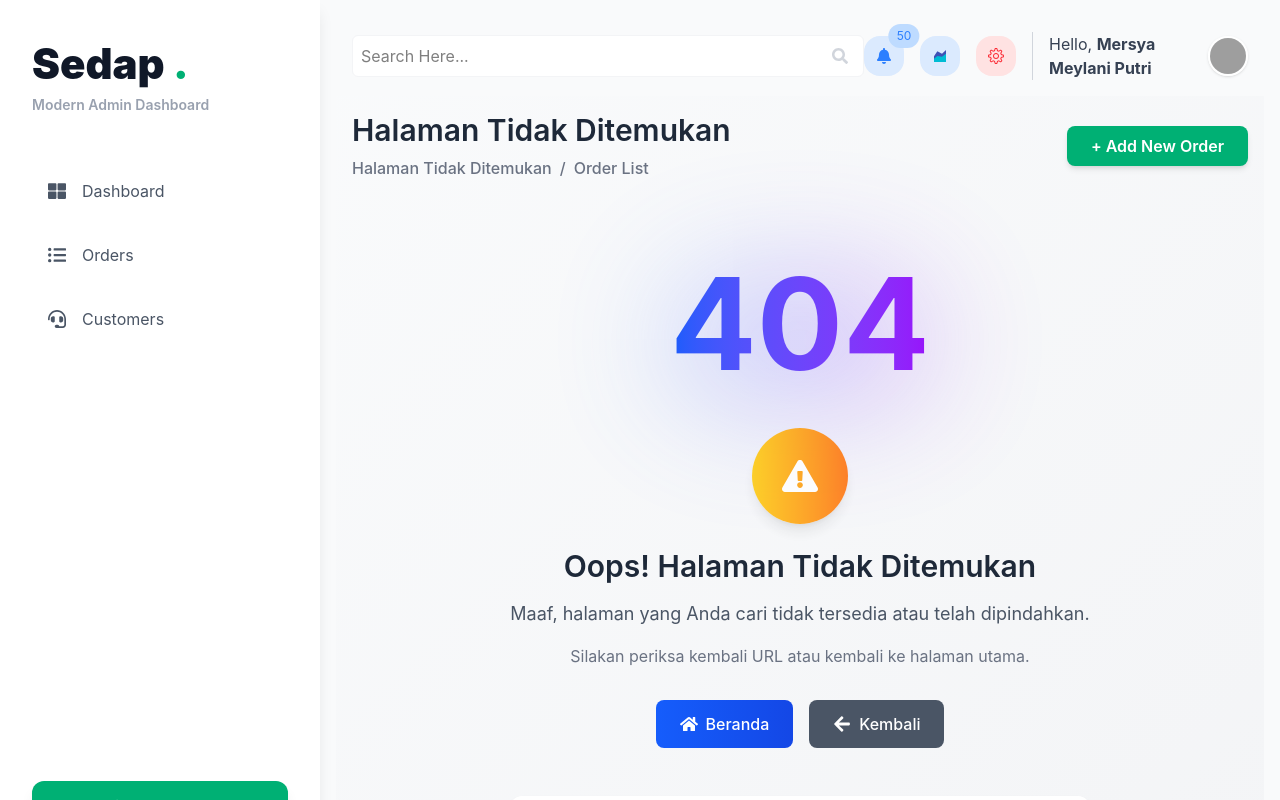
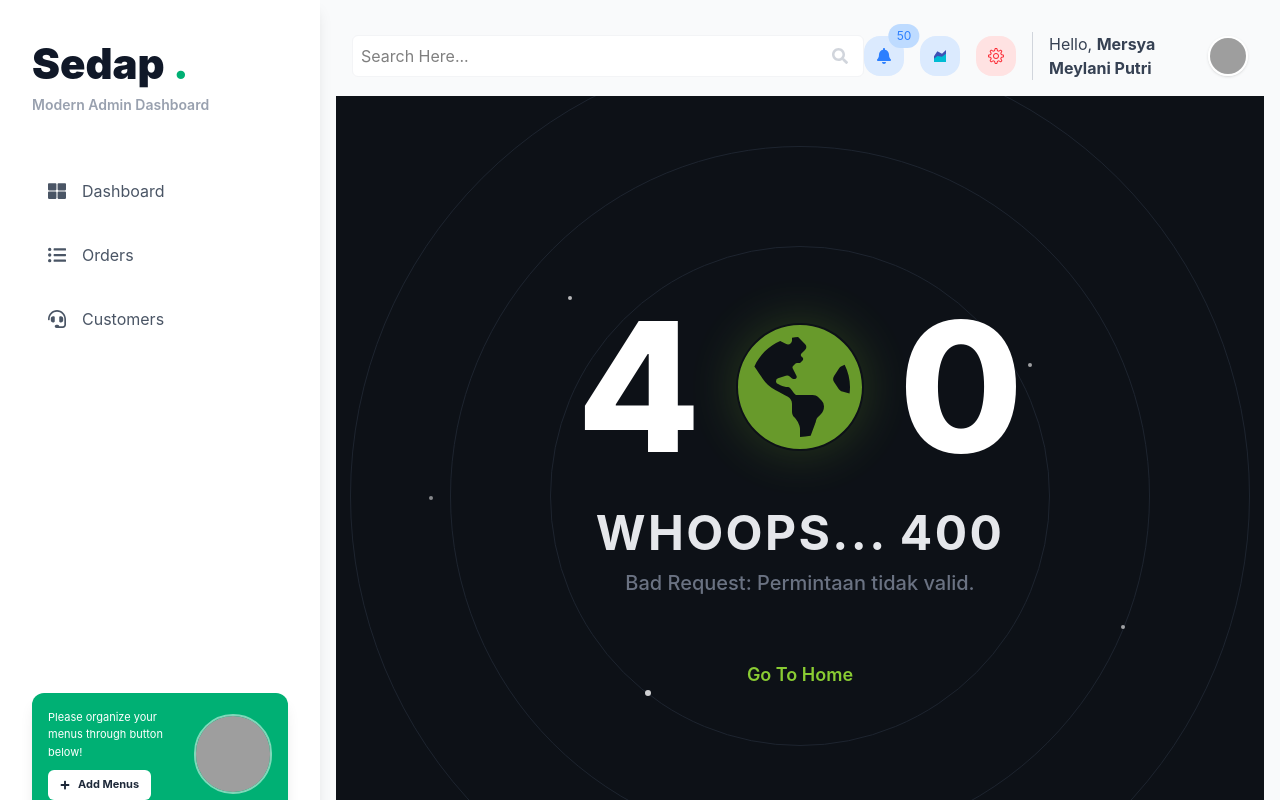
Before and after one commit to mersya24si/prak-pfl-mersya, a React (Vite) app: page /error-400 in a window 1280 px wide. Shown: the top 800 px of the page. Built offline with nearby package versions, Linux system fonts and the light colour scheme; grey boxes are pictures that could not be loaded.

Commit message:
Latihan 6

```diff
--- a/src/App.jsx
+++ b/src/App.jsx
@@ -21,6 +21,9 @@ function App() {
 
     <Routes>
         <Route path="*" element={<NotFound />} />
+        <Route path="/error-400" element={<NotFound code="400" description="Bad Request: Permintaan tidak valid." />} />
+        <Route path="/error-401" element={<NotFound code="401" description="Unauthorized: Silahkan login terlebih dahulu." />} />
+        <Route path="/error-403" element={<NotFound code="403" description="Forbidden: Anda tidak punya akses ke sini." />} />
         <Route path="/" element={<Dashboard />} />
         <Route path="/orders" element={<Orders />} />
         <Route path="/customers" element={<Customers />} />
--- a/src/components/PageHeader.jsx
+++ b/src/components/PageHeader.jsx
@@ -1,33 +1,29 @@
-export default function PageHeader(props) {
+// components/PageHeader.jsx
+export default function PageHeader({ title, breadcrumb, children }) {
     return (
-        <div id="pageheader-container" className="flex items-center justify-between p-4">
-
-            {/* 3️⃣ Sisi Kiri (Title & Breadcrumb) */}
+        <div id="pageheader-container" className="flex items-center justify-between p-4 bg-white shadow-sm">
+            {/* Sisi Kiri (Title & Breadcrumb) */}
             <div id="pageheader-left" className="flex flex-col">
                 <span id="page-title" className="text-3xl font-semibold text-gray-800">
-                    {props.title}
+                    {title}
                 </span>
                 <div id="breadcrumb-links" className="flex items-center font-medium space-x-2 mt-2">
-                    <span id="breadcrumb-home" className="text-gray-500 cursor-pointer hover:text-hijau">
-                        {props.title}
-                    </span>
-                    <span id="breadcrumb-separator" className="text-gray-500">
-                        /
-                    </span>
-                    <span id="breadcrumb-current" className="text-gray-500">
-                        Order List
-                    </span>
+                    {Array.isArray(breadcrumb) ? (
+                        breadcrumb.map((item, index) => (
+                            <div key={index} className="flex items-center space-x-2">
+                                <span className="text-gray-500 cursor-pointer hover:text-green-600">{item}</span>
+                                {index < breadcrumb.length - 1 && <span className="text-gray-400">/</span>}
+                            </div>
+                        ))
+                    ) : (
+                        <span className="text-gray-500">{breadcrumb}</span>
+                    )}
                 </div>
             </div>
 
-            {/* 4️⃣ Sisi Kanan (Action Button) */}
+            {/* Sisi Kanan (Slot untuk tombol Add) */}
             <div id="action-button">
-                <button
-                    id="add-button"
-                    className="bg-hijau text-white px-6 py-2 rounded-lg font-semibold shadow-md hover:opacity-90 transition-opacity"
-                >
-                    + Add New Order
-                </button>
+                {children}
             </div>
         </div>
     );
--- a/src/pages/NotFound.jsx
+++ b/src/pages/NotFound.jsx
@@ -1,103 +1,72 @@
-import { FaSearch, FaHome, FaArrowLeft, FaExclamationTriangle } from "react-icons/fa";
-import { Link } from "react-router-dom";
-import PageHeader from "../components/PageHeader";
-import { useEffect, useState } from "react";
+// src/components/ErrorPage.jsx
+import React from 'react';
+import { Link } from 'react-router-dom';
+import { FaGlobeAmericas } from "react-icons/fa";
 
-export default function NotFound() {
-    const [animate, setAnimate] = useState(false);
-
-    useEffect(() => {
-        setAnimate(true);
-    }, []);
+export default function ErrorPage({ code = "404", description = "It's Look like you're lost", image }) {
+  // Mengambil angka pertama (misal: 4) dan angka terakhir (misal: 0, 1, 3, atau 4)
+  const codeStr = code.toString();
+  const firstDigit = codeStr.charAt(0);
+  const lastDigit = codeStr.charAt(codeStr.length - 1);
 
   return (
-        <div id="dashboard-container" className="min-h-screen bg-gradient-to-br from-gray-50 to-gray-100">
-            <PageHeader title="Halaman Tidak Ditemukan" />
+    <div className="min-h-screen bg-[#0D1117] flex flex-col items-center justify-center p-4 relative overflow-hidden">
 
-            <div className="flex items-center justify-center px-4 py-12 md:py-20">
-                <div className="text-center max-w-2xl mx-auto">
-                    {/* Animasi 404 dengan efek floating */}
-                    <div className={`transform transition-all duration-1000 ${animate ? 'translate-y-0 opacity-100' : 'translate-y-10 opacity-0'}`}>
-                        <div className="relative inline-block">
-                            <div className="absolute inset-0 bg-gradient-to-r from-blue-500 to-purple-600 rounded-full blur-3xl opacity-20 animate-pulse"></div>
-                            <h1 className="text-8xl md:text-9xl font-bold bg-gradient-to-r from-blue-600 to-purple-600 bg-clip-text text-transparent animate-bounce">
-                                404
-                            </h1>
-                        </div>
+      {/* Efek Lingkaran Background (Radial Rings) */}
+      <div className="absolute inset-0 flex items-center justify-center opacity-40 pointer-events-none">
+        <div className="absolute rounded-full border border-gray-700 w-[500px] h-[500px]"></div>
+        <div className="absolute rounded-full border border-gray-700 w-[700px] h-[700px]"></div>
+        <div className="absolute rounded-full border border-gray-700 w-[900px] h-[900px]"></div>
       </div>
 
-                    {/* Icon dengan animasi spin dan pulse */}
-                    <div className={`my-6 transform transition-all duration-1000 delay-300 ${animate ? 'scale-100 opacity-100' : 'scale-0 opacity-0'}`}>
-                        <div className="inline-flex items-center justify-center w-24 h-24 bg-gradient-to-r from-yellow-400 to-orange-500 rounded-full shadow-lg animate-pulse">
-                            <FaExclamationTriangle className="text-4xl text-white animate-spin-slow" />
-                        </div>
+      {/* Efek Bintang-bintang Kecil */}
+      <div className="absolute top-1/4 left-1/4 w-1 h-1 bg-white rounded-full opacity-70"></div>
+      <div className="absolute top-1/3 right-1/4 w-1 h-1 bg-white rounded-full opacity-60"></div>
+      <div className="absolute bottom-1/4 left-1/3 w-1.5 h-1.5 bg-white rounded-full opacity-80"></div>
+      <div className="absolute top-1/2 left-[10%] w-1 h-1 bg-white rounded-full opacity-50"></div>
+      <div className="absolute bottom-1/3 right-[15%] w-1 h-1 bg-white rounded-full opacity-60"></div>
+
+      {/* Konten Utama */}
+      <div className="relative z-10 flex flex-col items-center text-white">
+
+        {/* Tampilan Besar (Contoh: 4 [Bumi] 1) */}
+        <div className="flex items-center space-x-2 md:space-x-6 mb-8">
+          <span className="text-[120px] md:text-[180px] font-extrabold leading-none select-none">
+            {firstDigit}
+          </span>
+
+          {/* Ikon Bumi atau Gambar Error dari Props */}
+          <div className="w-[100px] h-[100px] md:w-[150px] md:h-[150px] flex items-center justify-center">
+            {image ? (
+              <img src={image} alt="Error status" className="w-full h-full object-contain" />
+            ) : (
+              <FaGlobeAmericas className="text-[#8ACC33] text-8xl md:text-9xl animate-pulse shadow-[0_0_50px_rgba(138,204,51,0.3)] rounded-full" />
+            )}
           </div>
 
-                    {/* Pesan error dengan animasi slide */}
-                    <div className={`space-y-4 transform transition-all duration-1000 delay-500 ${animate ? 'translate-x-0 opacity-100' : 'translate-x-10 opacity-0'}`}>
-                        <h2 className="text-2xl md:text-3xl font-semibold text-gray-800">
-                            Oops! Halaman Tidak Ditemukan
+          <span className="text-[120px] md:text-[180px] font-extrabold leading-none select-none">
+            {lastDigit}
+          </span>
+        </div>
+
+        {/* Teks Pesan Dinamis */}
+        <div className="text-center mb-16">
+          <h2 className="text-4xl md:text-5xl font-bold text-gray-200 mb-3 uppercase tracking-wider">
+            Whoops... {code}
           </h2>
-                        <p className="text-gray-600 text-lg">
-                            Maaf, halaman yang Anda cari tidak tersedia atau telah dipindahkan.
-                        </p>
-                        <p className="text-gray-500">
-                            Silakan periksa kembali URL atau kembali ke halaman utama.
+          <p className="text-lg md:text-xl text-gray-500 font-medium max-w-md">
+            {description}
           </p>
         </div>
 
-                    {/* Tombol aksi dengan animasi hover */}
-                    <div className={`mt-8 space-x-4 transform transition-all duration-1000 delay-700 ${animate ? 'translate-y-0 opacity-100' : 'translate-y-10 opacity-0'}`}>
+        {/* Tombol Back to Home */}
         <Link
           to="/"
-                            className="inline-flex items-center gap-2 px-6 py-3 bg-gradient-to-r from-blue-600 to-blue-700 text-white rounded-lg font-medium transition-all duration-300 hover:scale-105 hover:shadow-xl hover:from-blue-700 hover:to-blue-800"
+          className="text-lg font-semibold text-[#8ACC33] hover:text-[#a4e644] transition-all duration-300 border-b-2 border-transparent hover:border-[#a4e644] pb-1"
         >
-                            <FaHome className="text-lg" />
-                            Beranda
-                        </Link>
-                        <button
-                            onClick={() => window.history.back()}
-                            className="inline-flex items-center gap-2 px-6 py-3 bg-gray-600 text-white rounded-lg font-medium transition-all duration-300 hover:scale-105 hover:shadow-xl hover:bg-gray-700"
-                        >
-                            <FaArrowLeft className="text-lg" />
-                            Kembali
-                        </button>
-                    </div>
-
-                    {/* Saran halaman */}
-                    <div className={`mt-12 p-6 bg-white rounded-xl shadow-md transform transition-all duration-1000 delay-900 ${animate ? 'translate-y-0 opacity-100' : 'translate-y-10 opacity-0'}`}>
-                        <p className="text-gray-700 font-medium mb-3">Atau coba halaman berikut:</p>
-                        <div className="flex flex-wrap justify-center gap-3">
-                            <Link to="/products" className="text-blue-600 hover:text-blue-700 hover:underline transition-colors">
-                                Produk
-                            </Link>
-                            <span className="text-gray-300">|</span>
-                            <Link to="/cart" className="text-blue-600 hover:text-blue-700 hover:underline transition-colors">
-                                Keranjang
-                            </Link>
-                            <span className="text-gray-300">|</span>
-                            <Link to="/contact" className="text-blue-600 hover:text-blue-700 hover:underline transition-colors">
-                                Kontak
+          Go To Home
         </Link>
       </div>
     </div>
-                </div>
-            </div>
-
-            {/* Tambahkan custom CSS untuk animasi spin-slow */}
-            <style jsx>{`
-                @keyframes spin-slow {
-                    from {
-                        transform: rotate(0deg);
-                    }
-                    to {
-                        transform: rotate(360deg);
-                    }
-                }
-                .animate-spin-slow {
-                    animation: spin-slow 3s linear infinite;
-                }
-            `}</style>
-        </div>
   );
 }
```
Also changed, not shown: src/pages/Customers.jsx (+71 -4 lines), src/pages/Orders.jsx (+74 -4 lines). Lines whose indentation alone changed are shown as unchanged.
